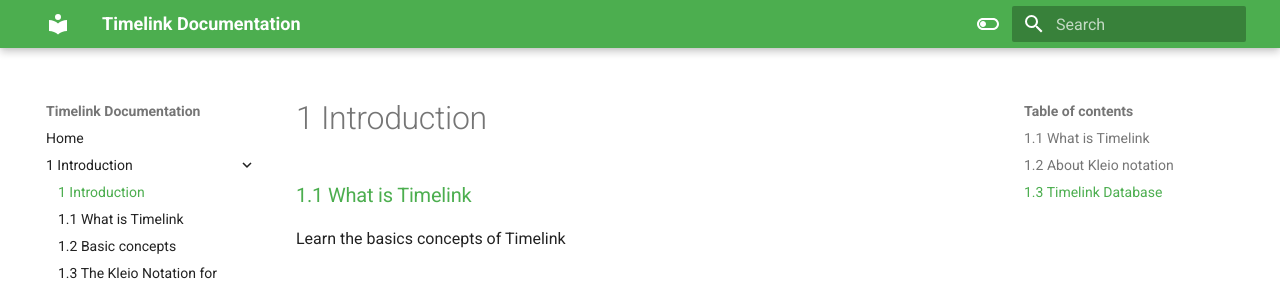
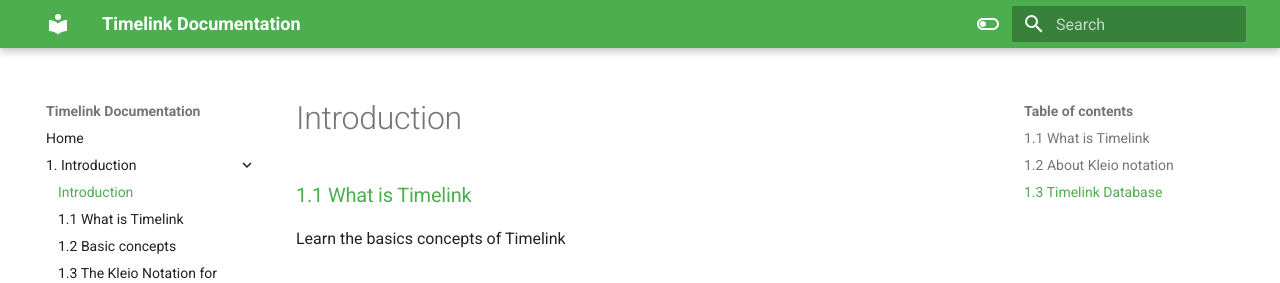
Before and after one commit to time-link/timelink-docs, an MkDocs documentation site: the page built from docs/1. Introduction/index.md, in a window 1280 px wide. Shown: the top 283 px of the page. Built offline with MkDocs 1.6.1 and Material for MkDocs 9.7.7, drawn with Linux system fonts in a browser that asks for light colours.

Commit message:
Renamed Introduct section

```diff
--- a/docs/1_Introduction/1 Introduction.md
+++ b/docs/1. Introduction/index.md
@@ -1,4 +1,4 @@
-# 1 Introduction
+# Introduction
 
 ### [1.1 What is Timelink](app://obsidian.md/1.1%20What%20is%20Timelink.md)
 
```
Also changed, not shown: docs/1. Introduction/1.1 What is Timelink.md (renamed from docs/1_Introduction/1.1 What is Timelink.md), docs/1. Introduction/1.2 Basic concepts.md (renamed from docs/1_Introduction/1.2 Basic concepts.md), docs/1. Introduction/1.3 About Kleio notation.md (renamed from docs/1_Introduction/1.3 About Kleio notation.md), docs/1. Introduction/1.4 Timelink Database.md (renamed from docs/1_Introduction/1.4 Timelink Database.md), docs/1. Introduction/Installing Timelink.md (renamed from docs/1_Introduction/Installing Timelink.md), docs/1. Introduction/Timelink with VSCode.md (renamed from docs/1_Introduction/Timelink with VSCode.md).
